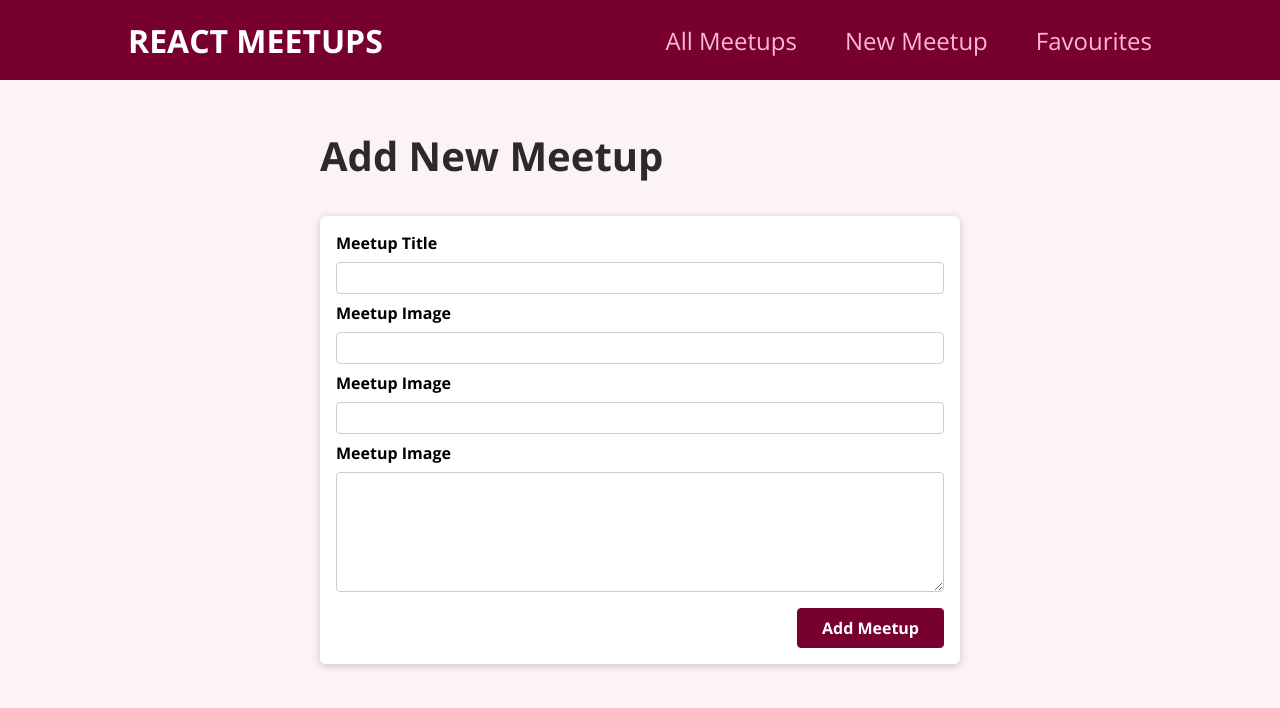
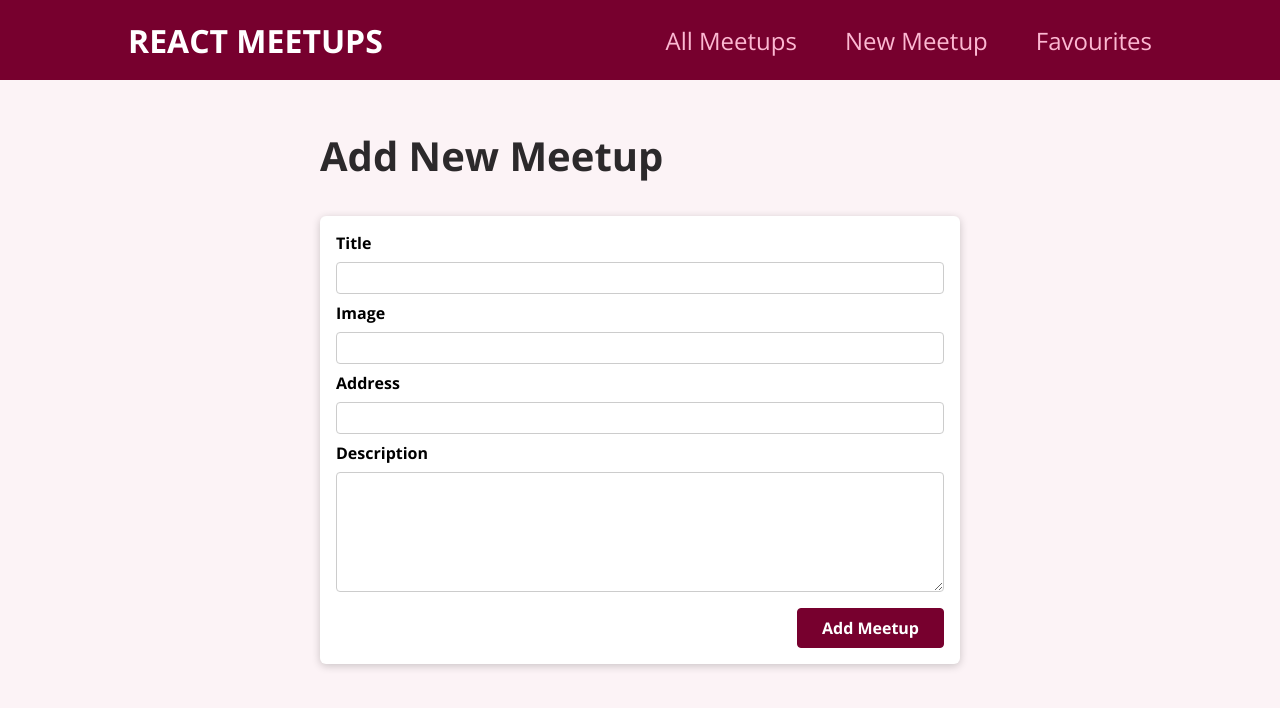
Before and after one commit to Magitekwarrior/ReactTraining, a React (Create React App) app in the folder 07-new-starting-project/: page /new-meetup in a window 1280 px wide. Shown: the top 708 px of the page. Built offline with nearby package versions, Linux system fonts and the light colour scheme.

Commit message:
Fetching data, Posting data + useEffect

```diff
--- a/07-new-starting-project/src/components/meetups/NewMeetupForm.js
+++ b/07-new-starting-project/src/components/meetups/NewMeetupForm.js
@@ -1,34 +1,61 @@
-import React from 'react';
-import Card from '../ui/Card';
+import React from "react";
+import Card from "../ui/Card";
+import { useRef } from "react";
 
-import classes from './NewMeetupForm.module.css'
+import classes from "./NewMeetupForm.module.css";
 
-function NewMeetupForm() {
+function NewMeetupForm(props) {
+  const titleInputRef = useRef();
+  const imageInputRef = useRef();
+  const addressInputRef = useRef();
+  const descriptionInputRef = useRef();
+
+  function formSubmitHandler(event) {
+    event.preventDefault();
+
+    const enteredTitle = titleInputRef.current.value;
+    const enteredImage =  imageInputRef.current.value;
+    const enteredAddress = addressInputRef.current.value;
+    const enteredDescription = descriptionInputRef.current.value;
+
+    const meetupData = {
+      title: enteredTitle,
+      image: enteredImage,
+      address: enteredAddress,
+      description: enteredDescription
+    }
+
+    // console.log('meetup data: ', meetupData);
+    props.onAddMeetup(meetupData);
+
+    alert('Successfully submitted data')
+  }
+
   return (
     <Card>
-      <form className={classes.form}>
+      <form className={classes.form} onSubmit={formSubmitHandler}>
         <div className={classes.control}>
-          <label htmlFor='title'>Meetup Title</label>
-          <input type="text" id="title" required />
+          <label htmlFor="title">Title</label>
+          <input type="text" id="title" required ref={titleInputRef} />
         </div>
         <div className={classes.control}>
-          <label htmlFor='image'>Meetup Image</label>
-          <input type="url" id="image" required />
+          <label htmlFor="image">Image</label>
+          <input type="url" id="image" required ref={imageInputRef} />
         </div>
         <div className={classes.control}>
-          <label htmlFor='address'>Meetup Image</label>
-          <input type="text" id="address" required />
+          <label htmlFor="address">Address</label>
+          <input type="text" id="address" required ref={addressInputRef} />
         </div>
         <div className={classes.control}>
-          <label htmlFor='description'>Meetup Image</label>
-          <textarea id="description" required rows='5' ></textarea>
+          <label htmlFor="description">Description</label>
+          <textarea id="description" required rows={5} ref={descriptionInputRef}></textarea>
         </div>
         <div className={classes.actions}>
           <button>Add Meetup</button>
         </div>
       </form>
     </Card>
-  )
+  );
 }
 
 export default NewMeetupForm;
--- a/07-new-starting-project/src/pages/AllMeetups.js
+++ b/07-new-starting-project/src/pages/AllMeetups.js
@@ -1,37 +1,74 @@
 import React from "react";
 import MeetupList from "../components/meetups/MeetupList";
-
-const DUMMY_DATA = [
-  {
-    id: "m1",
-    title: "This is a first meetup",
-    image:
-      "https://upload.wikimedia.org/wikipedia/commons/thumb/d/d3/Stadtbild_M%C3%BCnchen.jpg/2560px-Stadtbild_M%C3%BCnchen.jpg",
-    address: "Meetupstreet 5, 12345 Meetup City",
-    description:
-      "This is a first, amazing meetup which you definitely should not miss. It will be a lot of fun!",
-  },
-  {
-    id: "m2",
-    title: "This is a second meetup",
-    image:
-      "https://upload.wikimedia.org/wikipedia/commons/thumb/d/d3/Stadtbild_M%C3%BCnchen.jpg/2560px-Stadtbild_M%C3%BCnchen.jpg",
-    address: "Meetupstreet 5, 12345 Meetup City",
-    description:
-      "This is a first, amazing meetup which you definitely should not miss. It will be a lot of fun!",
-  },
-];
+import { useState } from "react";
+import { useEffect } from "react";
 
 function AllMeetupsPage() {
+  const [isLoading, setIsLoading] = useState(true);
+  const [allMeetupsData, setAllMeetupsData] = useState([]);
+
+  const firebaseUrl =
+    "https://react-getting-started-3a5a7-default-rtdb.firebaseio.com/meetups.json";
+
+  const requestOptions = {
+    method: "GET",
+    headers: { "Content-Type": "application/json" },
+  };
+
+  useEffect(() => {
+    setIsLoading(true);
+
+    fetch(firebaseUrl, requestOptions)
+      .then((response) => {
+        return response.json();
+      })
+      .then((data) => {
+        const meetups = [];
+
+        for (const key in data) {
+          // firebase data is an object, but we want an array
+          const meetup = {
+            id: key,
+            ...data[key]
+          };
+
+          meetups.push(meetup);
+        }
+
+        setIsLoading(false);
+        console.log("data: ", data);
+        console.log("meetups: ", meetups);
+        setAllMeetupsData(meetups);
+      });
+  }, []); // dependency array. Empty array means this will run once.
+
+  if (isLoading) {
+    return (
+      <section>
+        <p>LOADING ...</p>
+      </section>
+    );
+  }
+
+  if (!allMeetupsData) {
+    return (
+      <section>
+        <h1>ALL MEETUPS</h1>
+        <ul>No Meetup data available.</ul>
+      </section>
+    );
+  }
+
   return (
     <section>
       <h1>ALL MEETUPS</h1>
-      <ul>
-        {/* { DUMMY_DATA.map((meetup) => {
-          return <li key={meetup.id}>{meetup.title}</li>;
-        })} */}
-        <MeetupList meetups={DUMMY_DATA} />
-      </ul>
+
+      {allMeetupsData && (
+        <ul>
+          {" "}
+          <MeetupList meetups={allMeetupsData} />
+        </ul>
+      )}
     </section>
   );
 }
--- a/07-new-starting-project/src/pages/NewMeetup.js
+++ b/07-new-starting-project/src/pages/NewMeetup.js
@@ -1,13 +1,34 @@
-import React from 'react';
-import NewMeetupForm from '../components/meetups/NewMeetupForm';
+import React from "react";
+import NewMeetupForm from "../components/meetups/NewMeetupForm";
+import { useHistory } from "react-router";
 
 function NewMeetupPage() {
+  const history = useHistory();
+
+  function addMeetupHandler(meetupData) {
+    const firebaseUrl = "https://react-getting-started-3a5a7-default-rtdb.firebaseio.com/meetups.json";
+    const requestOptions = {
+      method: "POST",
+      headers: { "Content-Type": "application/json" },
+      body: JSON.stringify(meetupData),
+    };
+    fetch(firebaseUrl, requestOptions
+    ).then(() => {
+      history.replace('/');
+    }).catch((err) => {
+      console.log('error:', err);
+    });
+
+      // .then((response) => response.json())
+      // .then((data) => this.setState({ postId: data.id }));
+  }
+
   return (
     <section>
       <h1>Add New Meetup</h1>
-      <NewMeetupForm />
+      <NewMeetupForm onAddMeetup={addMeetupHandler} />
     </section>
   );
-};
+}
 
 export default NewMeetupPage;
```
